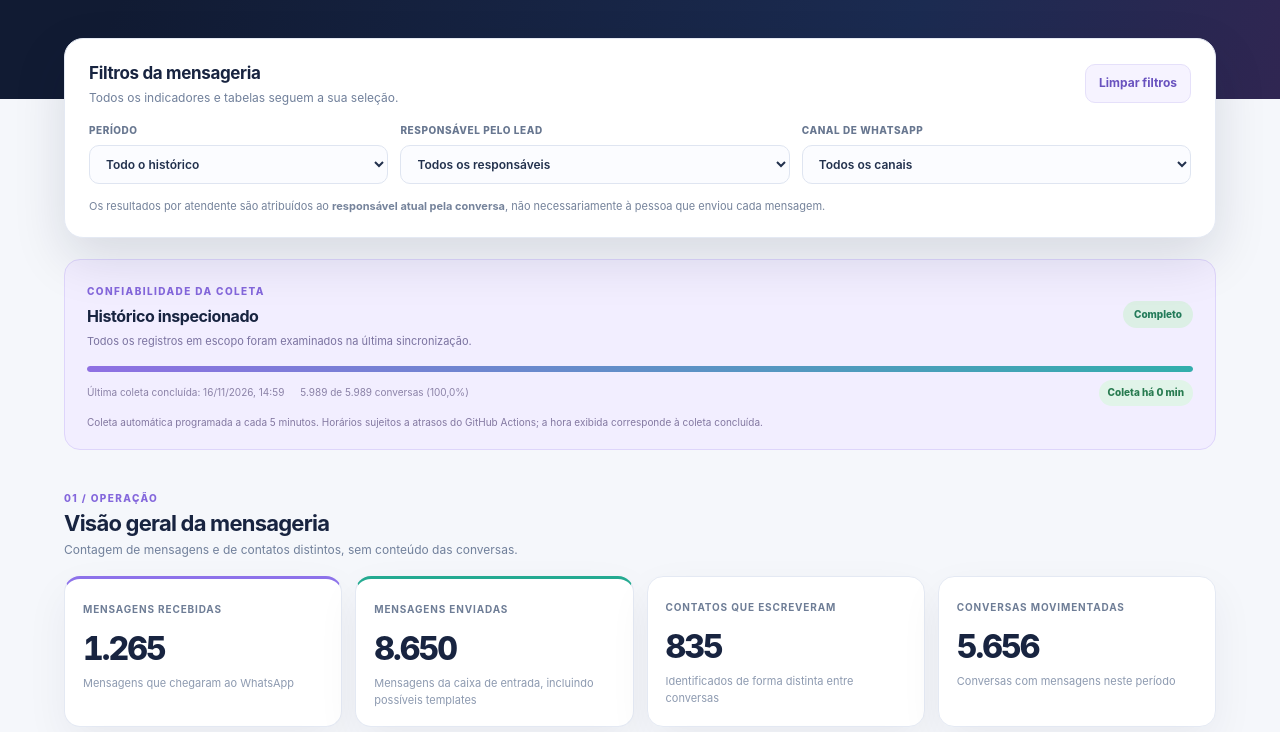
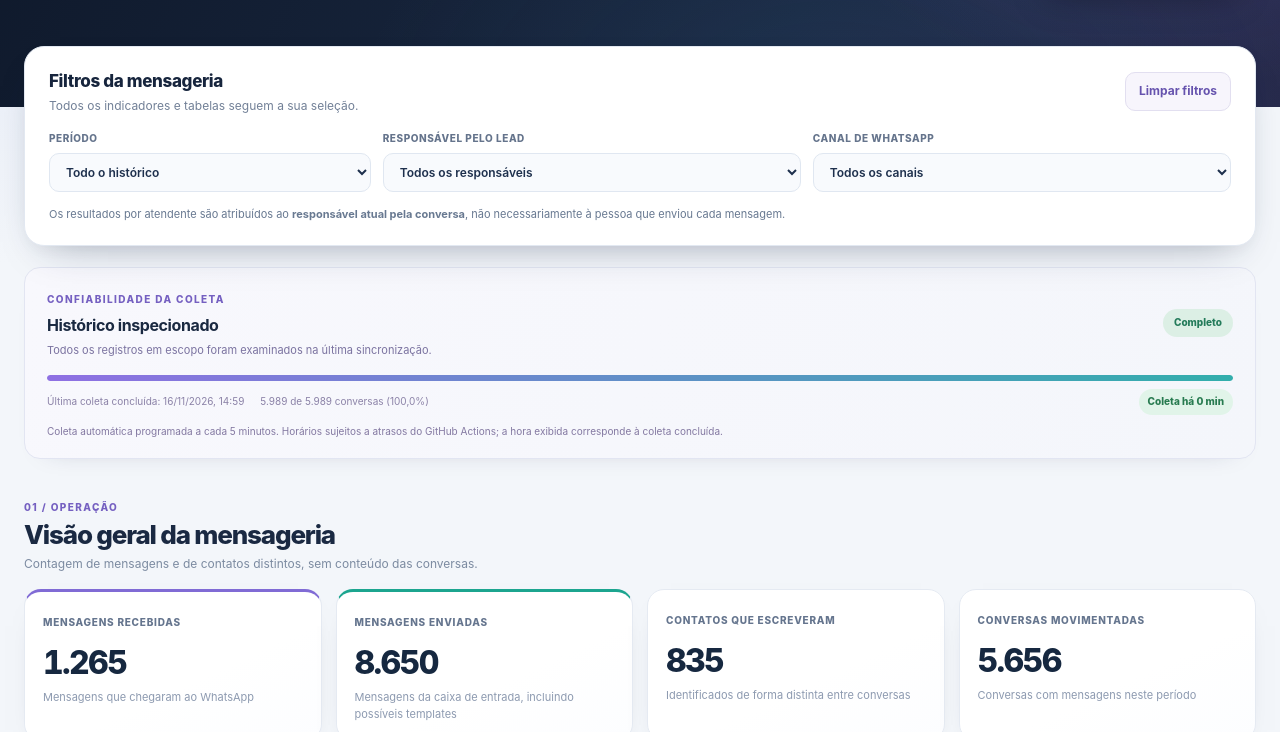
Before and after one commit to yWez/DisparoWpp, a plain HTML site: page mensageria.html in a window 1280 px wide. Shown: the part 343-1075 px from the top of the page. Drawn offline with Linux system fonts and the light colour scheme.

Commit message:
Interface: ativar tema premium e colunas fixas em mensageria.html

```diff
--- a/mensageria.html
+++ b/mensageria.html
@@ -7,7 +7,8 @@
   <meta name="description" content="Acompanhamento de mensagens recebidas, enviadas e carteiras dos responsáveis comerciais da LP Crypto.">
   <title>Acompanhamento de Mensageria | LP Crypto</title>
   <link rel="stylesheet" href="./assets/mensageria.css">
-  <link rel="stylesheet" href="./assets/scroll-areas.css">
+  <link rel="stylesheet" href="./assets/scroll-areas.css?v=20261116-all">
+  <link rel="stylesheet" href="./assets/premium-ui.css?v=20261116">
 </head>
 <body>
  <header class="topbar">
```
